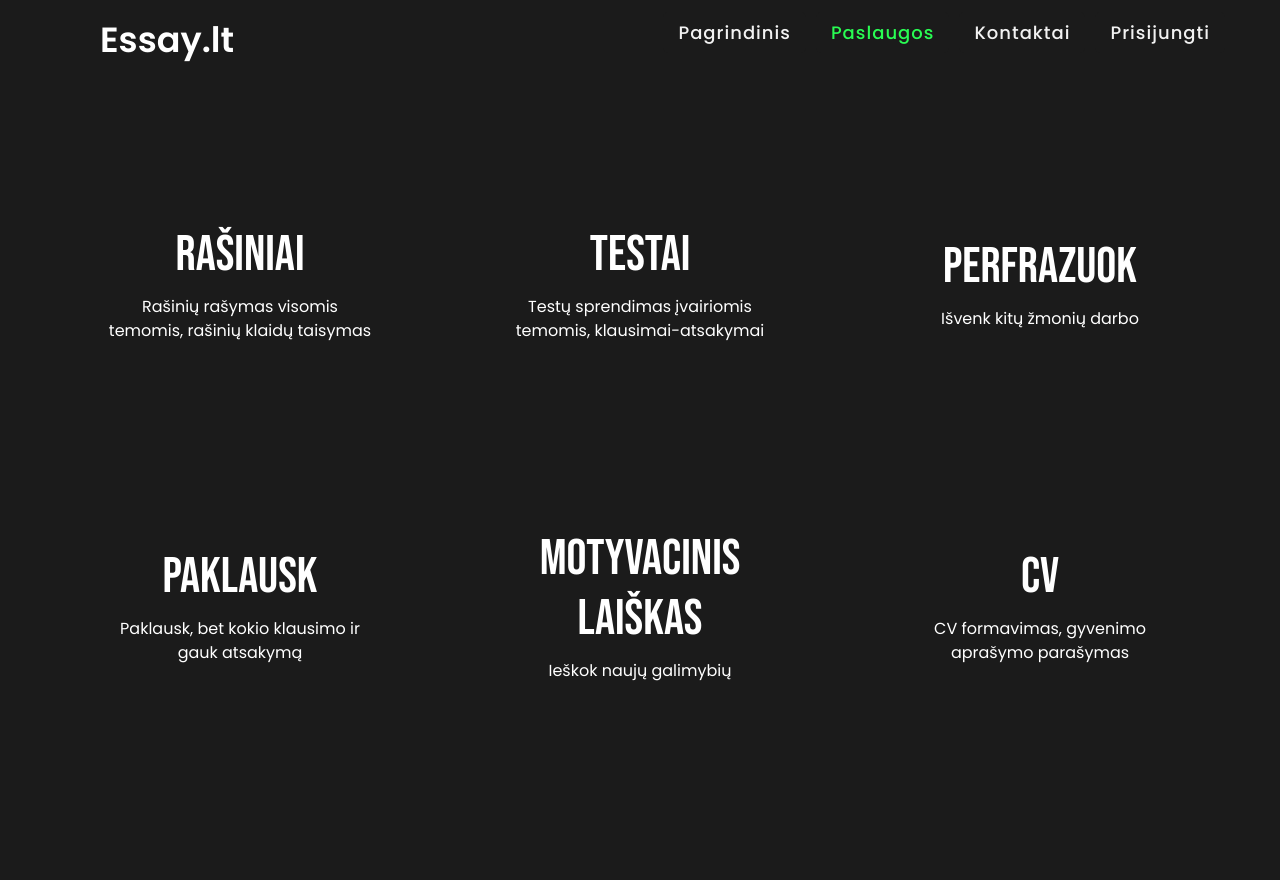
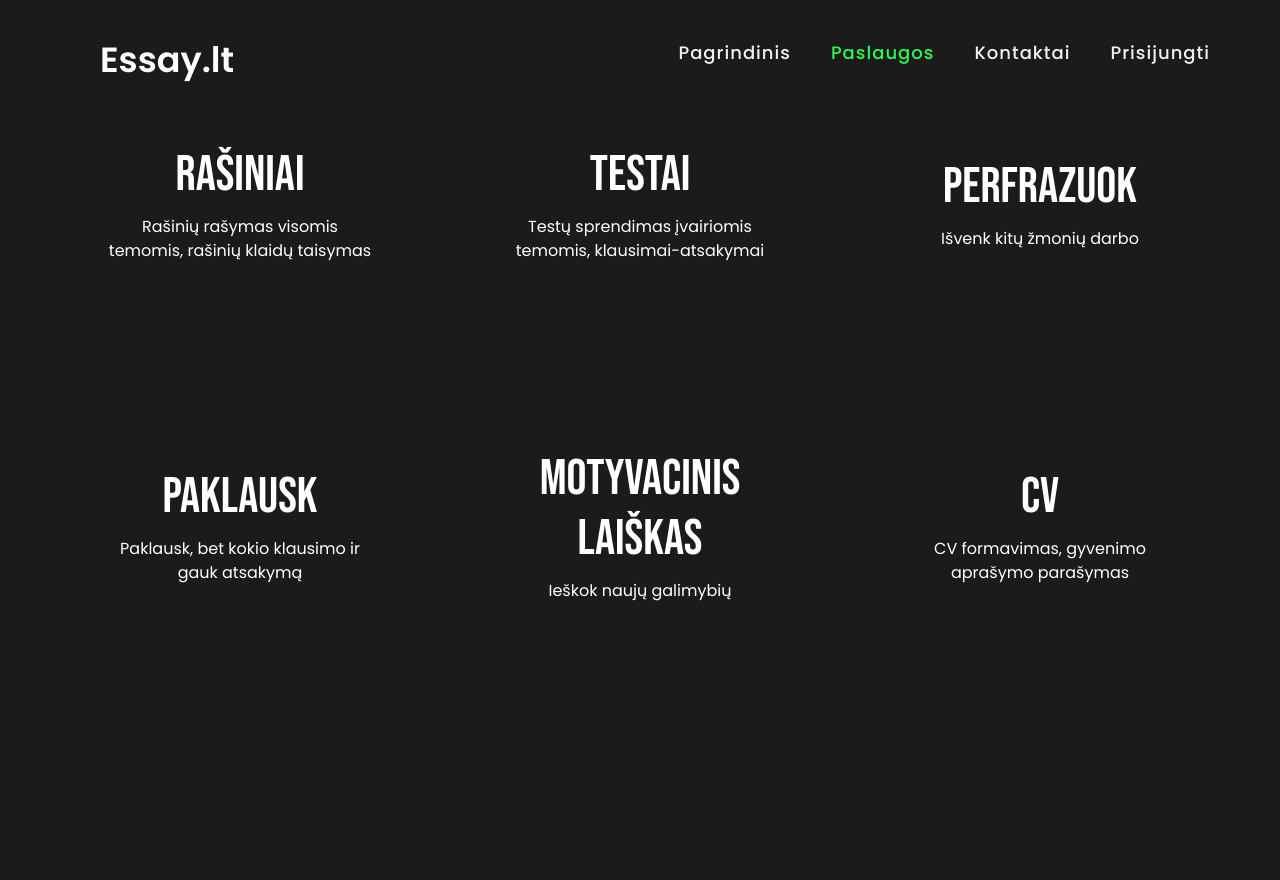
Before and after one commit to Erneeh/Essay-1, a Django app: page /services/ in a window 1280 px wide. Shown: the top 880 px of the page. Before the commit the page ends 681 px from the top, so only its background shows below. Run offline with Django 3.2, Linux system fonts and the light colour scheme; some libraries are stand-ins or nearby versions.

Commit message:
changes css names/fixed header

```diff
--- a/Projektas/myapp/static/css/testas.css
+++ b/Projektas/myapp/static/css/header.css
@@ -16,6 +16,7 @@
   justify-content: space-between;
   padding: 0 50px 0 100px;
   flex-wrap: wrap;
+  position: fixed;
 }
 
 nav .logo a, nav .logo a:visited {
@@ -69,7 +70,7 @@
     content: "\f00d";
   }
   nav ul{
-    position: fixed;
+
     top: 80px;
     left: -100%;
     background: #1b1b1b;
--- a/Projektas/myapp/static/css/stilius.css
+++ b/Projektas/myapp/static/css/services.css
@@ -10,15 +10,17 @@
   color: white;
 }
 
-
+body {
+	margin: auto;
+}
 
 .kunas {
 	align-items: center;
 	justify-content: center;
-	min-height: 100vh;
 	font-family: poppins;
 	text-align: center;
 	color: white;
+	height: 200vh;
 }
 
 .wrapper {
--- a/Projektas/myapp/templates/header.html
+++ b/Projektas/myapp/templates/header.html
@@ -10,7 +10,7 @@
         <meta charset="utf-8">
         <meta http-equiv="X-UA-Compatible" content="IE=edge">
         {% load static %}
-        <link rel="stylesheet" href="{% static 'css/testas.css' %}">
+        <link rel="stylesheet" href="{% static 'css/header.css' %}">
         <link rel="stylesheet" href="https://cdnjs.cloudflare.com/ajax/libs/font-awesome/5.15.3/css/all.min.css"/>
         <meta name="viewport" content="width=device-width, initial-scale=1.0">
         {% load bootstrap5 %}
--- a/Projektas/myapp/templates/services.html
+++ b/Projektas/myapp/templates/services.html
@@ -9,7 +9,7 @@
         <link href="https://fonts.googleapis.com/css2?family=Poppins&display=swap" rel="stylesheet">
         <link href="https://cdn.lineicons.com/3.0/lineicons.css" rel="stylesheet">
         {% load static %}
-        <link rel="stylesheet" href="{% static 'css/stilius.css' %}">
+        <link rel="stylesheet" href="{% static 'css/services.css' %}">
         {% load bootstrap5 %}
         {% bootstrap_css %}
         {% bootstrap_javascript %}
```
